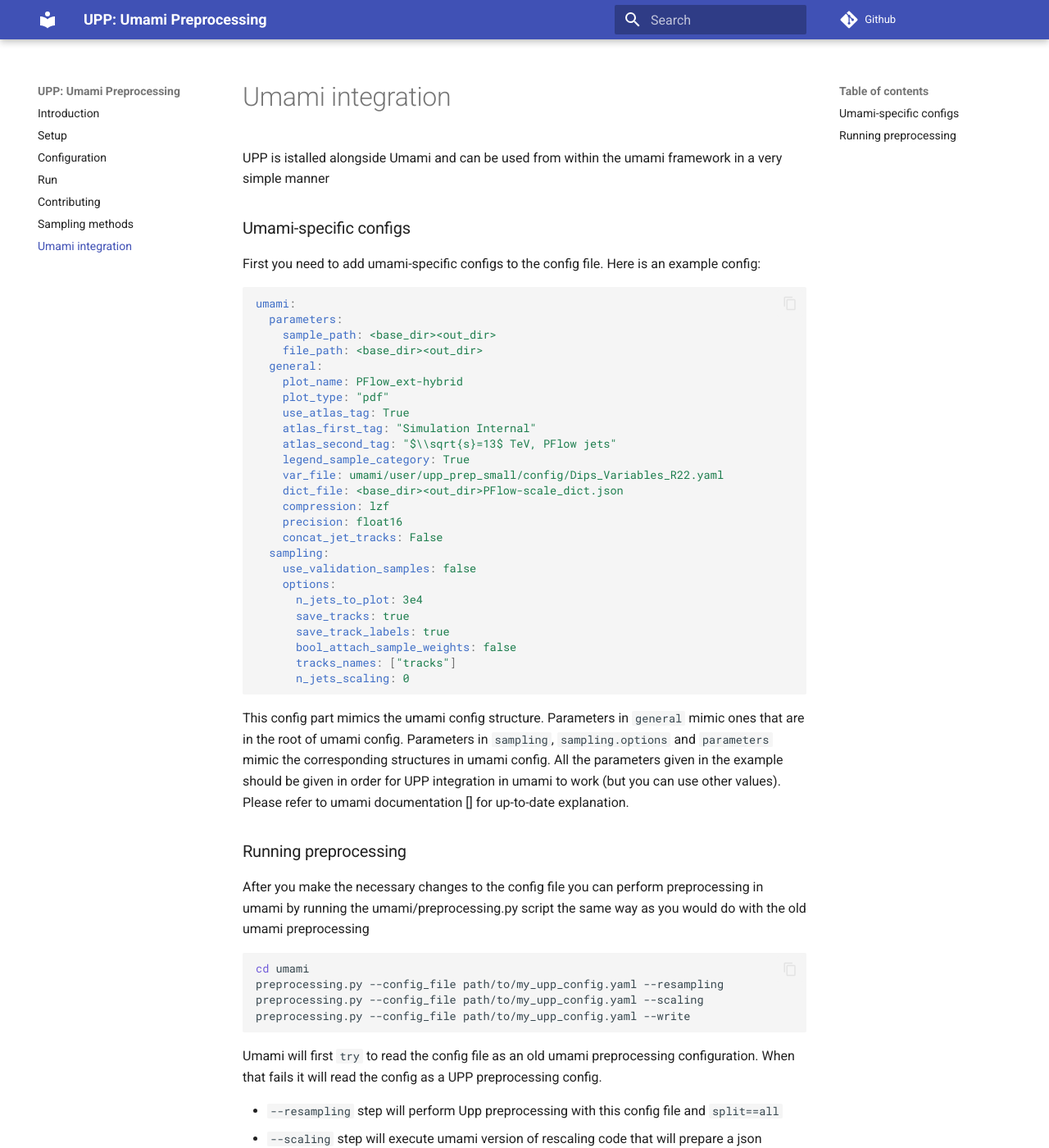
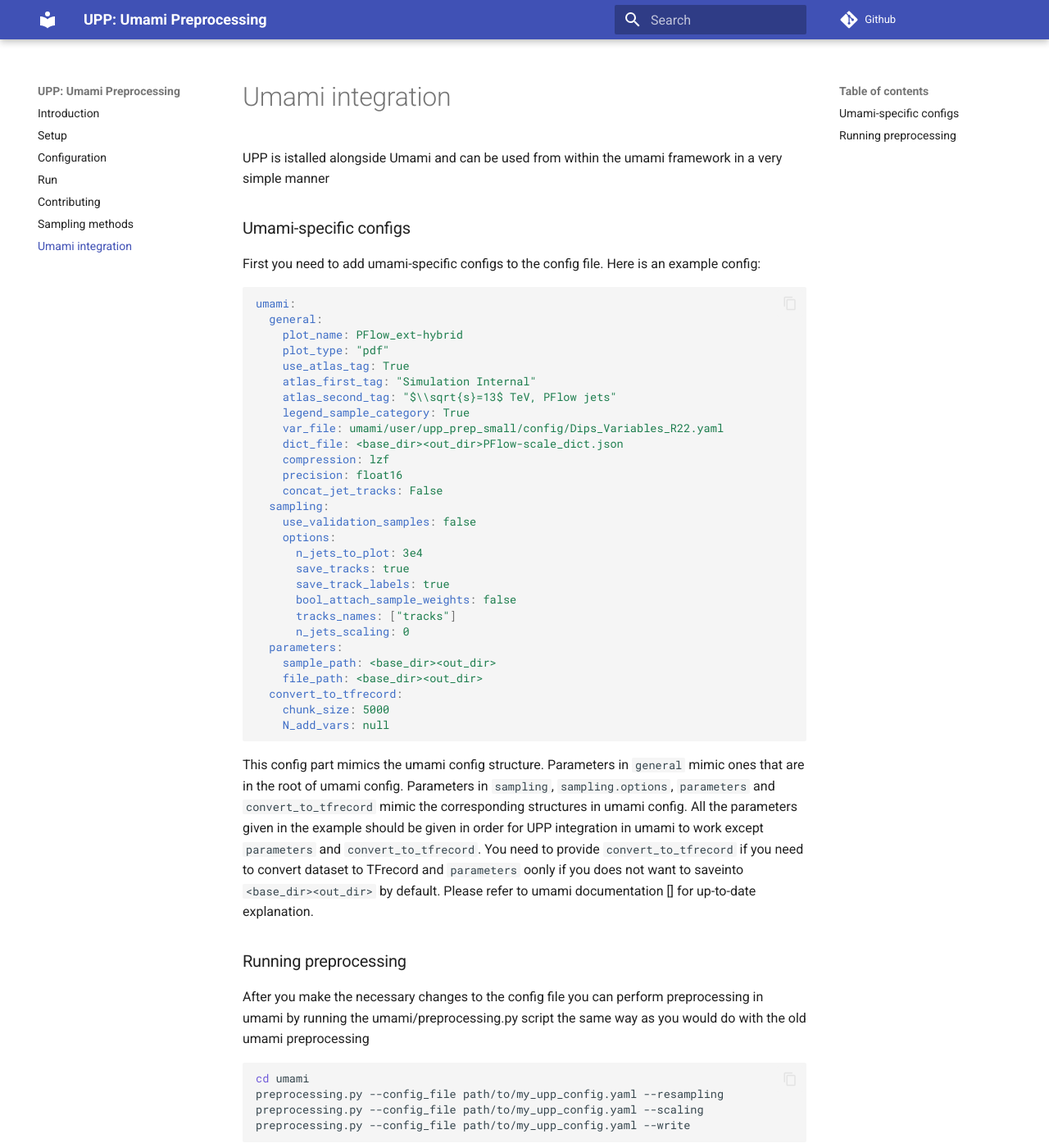
Before and after one commit to umami-hep/umami-preprocessing, an MkDocs documentation site: the page built from docs/umami_int.md, in a window 1280 px wide and 1400 px high. Shown: the whole window at 82% size. Built offline with MkDocs 1.6.1 and Material for MkDocs 9.7.7, drawn with Linux system fonts in a browser that asks for light colours; comment, search, counter and statistics services are not loaded; some of the changed text lies outside the part shown.

Commit message:
made the configs friendly to to_tf_record in umami

````diff
--- a/docs/umami_int.md
+++ b/docs/umami_int.md
@@ -5,9 +5,6 @@
 Here is an example config:
 ```yaml
 umami:
-  parameters:
-    sample_path: <base_dir><out_dir>
-    file_path: <base_dir><out_dir>
   general:
     plot_name: PFlow_ext-hybrid
     plot_type: "pdf"
@@ -29,9 +26,16 @@
       bool_attach_sample_weights: false
       tracks_names: ["tracks"]
       n_jets_scaling: 0
+  parameters:
+    sample_path: <base_dir><out_dir>
+    file_path: <base_dir><out_dir>
+  convert_to_tfrecord:
+    chunk_size: 5000
+    N_add_vars: null
 
 ```
-This config part mimics the umami config structure. Parameters in `general` mimic ones that are in the root of umami config. Parameters in `sampling`, `sampling.options` and `parameters` mimic the corresponding structures in umami config. All the parameters given in the example should be given in order for UPP integration in umami to work (but you can use other values). Please refer to umami documentation [] for up-to-date explanation.
+This config part mimics the umami config structure. Parameters in `general` mimic ones that are in the root of umami config. Parameters in `sampling`, `sampling.options`, `parameters` and `convert_to_tfrecord` mimic the corresponding structures in umami config. All the parameters given in the example should be given in order for UPP integration in umami to work except `parameters` and `convert_to_tfrecord`. You need to provide `convert_to_tfrecord` if you need to convert dataset to TFrecord and `parameters` oonly if you does not want to saveinto `<base_dir><out_dir>` by default.
+Please refer to umami documentation [] for up-to-date explanation.
 
 ### Running preprocessing
 
@@ -50,6 +54,7 @@
 * ```--resampling``` step will perform Upp preprocessing with this config file and ```split==all```
 * ```--scaling``` step will execute umami version of rescaling code that will prepare a json scaling dictionary at ```dict_file``` location
 * ```--write``` step will execute umamii code for scaling the variables and writing them in an unstructured scaling array it will also produce default umami preprocessing plots
+* ```--to_records``` step will execute umamii code for converting dataset to a TFrecords format
 
 Note: ```--prepare``` step will do nothing and will only trow an arror as UPP does not require (same) preparation as old umami preprocession.
 ```--resampling --hybrid_validation``` is also not available for upp as it does both splits at the resampling step
````
Also changed, not shown: 2 other files.
